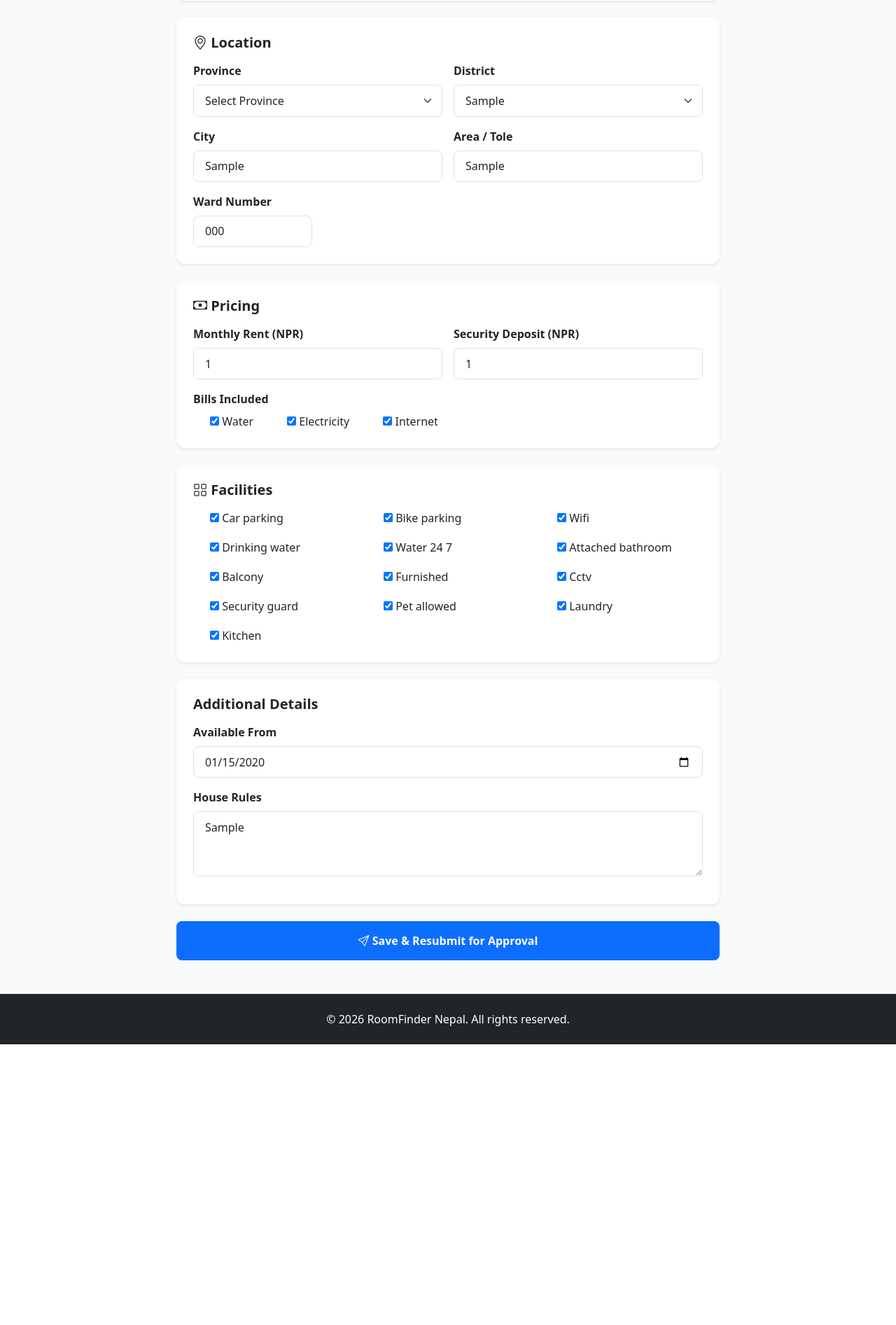
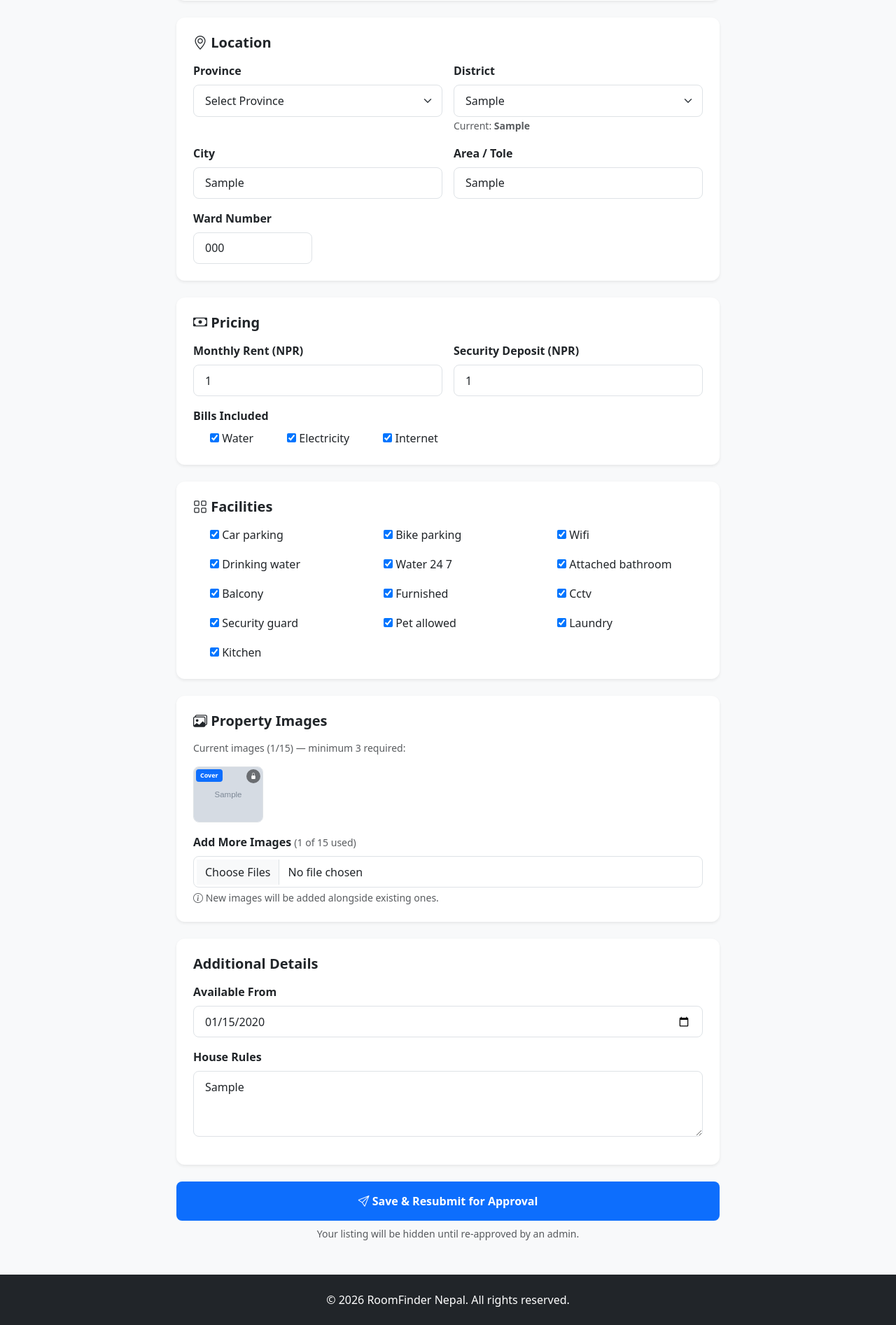
Before and after one commit to Karina-p1/verified-room-finder, a Django app: page /edit/1/ in a window 1280 px wide. Shown: the part 701-2594 px from the top of the page at 70% size. Before the commit the page ends 2193 px from the top, so only its background shows below. Run offline with Django 4.2, Linux system fonts and the light colour scheme; a user stored in the database is signed in; tables that the repository leaves empty hold one stand-in row (values such as "Sample post"); grey boxes marked "Sample" are stand-in pictures.

Commit message:
feat: Add image management functionality to listing edit page

```diff
--- a/roomfinder/apps/listings/templates/listings/edit_listing.html
+++ b/roomfinder/apps/listings/templates/listings/edit_listing.html
@@ -1,7 +1,23 @@
 {% extends 'base.html' %}
 {% block title %}Edit Listing — RoomFinder{% endblock %}
+
 {% block content %}
 <div class="container my-5" style="max-width:800px;">
+
+    <!-- =====================================================
+         DELETE FORMS — must be OUTSIDE the main edit form
+         Browsers do not allow nested <form> tags
+    ====================================================== -->
+    {% for img in listing.images.all %}
+    <form method="POST"
+          action="{% url 'listings:delete_image' img.pk %}"
+          id="delete-form-{{ img.pk }}"
+          style="display:none;">
+        {% csrf_token %}
+    </form>
+    {% endfor %}
+
+    <!-- Page header -->
     <div class="d-flex justify-content-between align-items-center mb-4">
         <h3 class="fw-bold"><i class="bi bi-pencil-square"></i> Edit Listing</h3>
         <a href="{% url 'listings:my_listings' %}" class="btn btn-outline-secondary btn-sm">← My Listings</a>
@@ -12,18 +28,26 @@
         Editing this listing will re-submit it for admin approval.
     </div>
 
+    <!-- MAIN EDIT FORM -->
     <form method="POST" enctype="multipart/form-data">
         {% csrf_token %}
 
+        <!-- Basic Info -->
         <div class="card border-0 shadow-sm p-4 mb-4">
             <h5 class="fw-bold mb-3">Basic Information</h5>
             <div class="mb-3">
                 <label class="form-label fw-semibold">Property Title</label>
                 {{ listing_form.title }}
+                {% if listing_form.title.errors %}
+                    <div class="text-danger small">{{ listing_form.title.errors }}</div>
+                {% endif %}
             </div>
             <div class="mb-3">
                 <label class="form-label fw-semibold">Description</label>
                 {{ listing_form.description }}
+                {% if listing_form.description.errors %}
+                    <div class="text-danger small">{{ listing_form.description.errors }}</div>
+                {% endif %}
             </div>
             <div class="row g-3">
                 <div class="col-md-6">
@@ -37,6 +61,7 @@
             </div>
         </div>
 
+        <!-- Location -->
         <div class="card border-0 shadow-sm p-4 mb-4">
             <h5 class="fw-bold mb-3"><i class="bi bi-geo-alt"></i> Location</h5>
             <div class="row g-3">
@@ -46,11 +71,10 @@
                 </div>
                 <div class="col-md-6">
                     <label class="form-label fw-semibold">District</label>
-                    <select name="district" id="districtSelect" class="form-select">
-                        <option value="{{ listing_form.district.value|default:'' }}">
-                            {{ listing_form.district.value|default:'Select district' }}
-                        </option>
+                    <select name="district" id="districtSelect" class="form-select" required>
+                        <option value="{{ listing.district }}">{{ listing.district }}</option>
                     </select>
+                    <small class="text-muted">Current: <strong>{{ listing.district }}</strong></small>
                 </div>
                 <div class="col-md-6">
                     <label class="form-label fw-semibold">City</label>
@@ -69,6 +93,7 @@
             {{ listing_form.longitude }}
         </div>
 
+        <!-- Pricing -->
         <div class="card border-0 shadow-sm p-4 mb-4">
             <h5 class="fw-bold mb-3"><i class="bi bi-cash"></i> Pricing</h5>
             <div class="row g-3">
@@ -100,6 +125,7 @@
             </div>
         </div>
 
+        <!-- Facilities -->
         <div class="card border-0 shadow-sm p-4 mb-4">
             <h5 class="fw-bold mb-3"><i class="bi bi-grid"></i> Facilities</h5>
             <div class="row g-3">
@@ -114,6 +140,64 @@
             </div>
         </div>
 
+        <!-- Images -->
+        <div class="card border-0 shadow-sm p-4 mb-4">
+            <h5 class="fw-bold mb-3"><i class="bi bi-images"></i> Property Images</h5>
+
+            {% if listing.images.all %}
+                <p class="text-muted small mb-3">
+                    Current images ({{ listing.images.count }}/15) — minimum 3 required:
+                </p>
+                <div class="d-flex flex-wrap gap-2 mb-3">
+                    {% for img in listing.images.all %}
+                    <div style="position:relative;width:100px;height:80px;flex-shrink:0;">
+
+                        <img src="{{ img.image.url }}"
+                             style="width:100px;height:80px;object-fit:cover;border-radius:8px;border:1px solid #dee2e6;display:block;">
+
+                        {% if img.is_primary %}
+                        <span style="position:absolute;top:4px;left:4px;background:#0d6efd;color:white;font-size:9px;padding:2px 6px;border-radius:4px;font-weight:600;z-index:5;">
+                            Cover
+                        </span>
+                        {% endif %}
+
+                        {% if listing.images.count > 3 %}
+                        <button type="button"
+                                onclick="confirmDelete('{{ img.pk }}')"
+                                style="position:absolute;top:4px;right:4px;width:20px;height:20px;border-radius:50%;background:#dc3545;border:2px solid white;color:white;font-size:11px;cursor:pointer;padding:0;line-height:1;z-index:10;">
+                            ✕
+                        </button>
+                        {% else %}
+                        <span style="position:absolute;top:4px;right:4px;width:20px;height:20px;border-radius:50%;background:rgba(0,0,0,0.5);display:flex;align-items:center;justify-content:center;z-index:10;"
+                              title="Minimum 3 images required">
+                            <i class="bi bi-lock-fill text-white" style="font-size:9px;"></i>
+                        </span>
+                        {% endif %}
+
+                    </div>
+                    {% endfor %}
+                </div>
+            {% endif %}
+
+            {% if listing.images.count < 15 %}
+                <label class="form-label fw-semibold">
+                    Add More Images
+                    <small class="text-muted fw-normal">({{ listing.images.count }} of 15 used)</small>
+                </label>
+                <input type="file" name="new_images" class="form-control" multiple accept="image/*">
+                <small class="text-muted mt-1 d-block">
+                    <i class="bi bi-info-circle"></i>
+                    New images will be added alongside existing ones.
+                </small>
+            {% else %}
+                <div class="alert alert-warning py-2 mb-0">
+                    <i class="bi bi-exclamation-triangle"></i>
+                    Maximum 15 images reached. Delete some above to add new ones.
+                </div>
+            {% endif %}
+        </div>
+
+        <!-- Additional Details -->
         <div class="card border-0 shadow-sm p-4 mb-4">
             <h5 class="fw-bold mb-3">Additional Details</h5>
             <div class="mb-3">
@@ -126,38 +210,64 @@
             </div>
         </div>
 
+        {% if listing_form.errors %}
+        <div class="alert alert-danger">
+            <i class="bi bi-exclamation-circle"></i>
+            Please fix the errors above before submitting.
+        </div>
+        {% endif %}
+
         <button type="submit" class="btn btn-primary w-100 py-3 fw-bold">
             <i class="bi bi-send"></i> Save & Resubmit for Approval
         </button>
-    </form>
+        <p class="text-muted text-center mt-2 small">
+            Your listing will be hidden until re-approved by an admin.
+        </p>
+
+    </form><!-- END MAIN FORM -->
+
 </div>
 {% endblock %}
 
 {% block extra_js %}
 {{ districts|json_script:"districts-data" }}
 <script>
+// Finds the hidden delete form by ID and submits it
+// These forms live OUTSIDE the main edit form — no nesting issue
+function confirmDelete(imageId) {
+    if (confirm('Delete this image?')) {
+        document.getElementById('delete-form-' + imageId).submit();
+    }
+}
+
+// District dynamic loading
 const districts = JSON.parse(document.getElementById("districts-data").textContent);
 const provinceSelect = document.querySelector('select[name="province"]');
 const districtSelect = document.getElementById('districtSelect');
-const currentDistrict = "{{ listing_form.district.value|default:'' }}";
+const currentDistrict = "{{ listing.district }}";
 
-function loadDistricts(province) {
+function loadDistricts(province, preselectValue) {
     districtSelect.innerHTML = '<option value="">Select district</option>';
     if (districts[province]) {
         districts[province].forEach(function(d) {
             const opt = document.createElement('option');
             opt.value = d;
             opt.text = d;
-            if (d === currentDistrict) opt.selected = true;
+            if (d === (preselectValue !== undefined ? preselectValue : currentDistrict)) {
+                opt.selected = true;
+            }
             districtSelect.appendChild(opt);
         });
     }
 }
 
+if (provinceSelect && provinceSelect.value) {
+    loadDistricts(provinceSelect.value);
+}
+
 if (provinceSelect) {
-    if (provinceSelect.value) loadDistricts(provinceSelect.value);
     provinceSelect.addEventListener('change', function() {
-        loadDistricts(provinceSelect.value);
+        loadDistricts(provinceSelect.value, '');
     });
 }
 </script>
--- a/roomfinder/apps/listings/urls.py
+++ b/roomfinder/apps/listings/urls.py
@@ -17,4 +17,5 @@ urlpatterns = [
     path('report/<int:pk>/', views.report_listing, name='report_listing'),
     path('ajax/districts/', views.get_districts, name='get_districts'),
     path('mark-rented/<int:pk>/', views.mark_rented, name='mark_rented'),
+    path('image/delete/<int:image_id>/', views.delete_listing_image, name='delete_image'),
 ]
--- a/roomfinder/apps/listings/views.py
+++ b/roomfinder/apps/listings/views.py
@@ -200,7 +200,6 @@ def my_listings(request):
 def edit_listing(request, pk):
     listing = get_object_or_404(Listing, pk=pk, owner=request.user)
 
-    # Get or create facilities
     try:
         facilities_instance = listing.facilities
     except Exception:
@@ -209,15 +208,40 @@ def edit_listing(request, pk):
     if request.method == 'POST':
         listing_form = ListingForm(request.POST, instance=listing)
         facilities_form = FacilitiesForm(request.POST, instance=facilities_instance)
+
+        # Grab district manually since it's a custom JS-populated select
+        district_value = request.POST.get('district', '').strip()
+
         if listing_form.is_valid() and facilities_form.is_valid():
             updated = listing_form.save(commit=False)
+            updated.district = district_value  # ← manually inject it
             updated.status = 'pending'
+            updated.rejection_reason = ''
             updated.save()
+
             fac = facilities_form.save(commit=False)
             fac.listing = updated
             fac.save()
+
+            # Handle optional new images
+            new_images = request.FILES.getlist('new_images')
+            if new_images:
+                current_count = updated.images.count()
+                slots_left = 15 - current_count
+                if slots_left > 0:
+                    for img in new_images[:slots_left]:
+                        ListingImage.objects.create(
+                            listing=updated,
+                            image=img,
+                            is_primary=False
+                        )
+                    if len(new_images) > slots_left:
+                        messages.warning(request, f'Only {slots_left} images added — max 15 total.')
+
             messages.success(request, 'Listing updated and resubmitted for approval.')
             return redirect('listings:my_listings')
+        else:
+            messages.error(request, 'Please fix the errors below.')
     else:
         listing_form = ListingForm(instance=listing)
         facilities_form = FacilitiesForm(instance=facilities_instance)
@@ -237,6 +261,27 @@ def delete_listing(request, pk):
         messages.success(request, 'Listing deleted.')
     return redirect('listings:my_listings')
 
+@login_required
+def delete_listing_image(request, image_id):
+    from .models import ListingImage
+    image = get_object_or_404(ListingImage, pk=image_id, listing__owner=request.user)
+    listing_pk = image.listing.pk
+
+    # Don't allow deleting if only 3 images remain
+    if image.listing.images.count() <= 3:
+        messages.error(request, 'Minimum 3 images required. Cannot delete.')
+        return redirect('listings:edit_listing', pk=listing_pk)
+
+    # If deleting primary image, make next one primary
+    if image.is_primary:
+        next_img = image.listing.images.exclude(pk=image.pk).first()
+        if next_img:
+            next_img.is_primary = True
+            next_img.save()
+
+    image.delete()
+    messages.success(request, 'Image deleted.')
+    return redirect('listings:edit_listing', pk=listing_pk)
 
 @login_required
 def save_listing(request, pk):
--- a/roomfinder/roomfinder/urls.py
+++ b/roomfinder/roomfinder/urls.py
@@ -27,4 +27,4 @@ urlpatterns = [
     path('ads/', include('apps.advertisements.urls')),
     path('panel/', include('apps.admin_panel.urls')),
     path('', include('apps.listings.urls')),   # handles / and /listing/ etc.
-] + static(settings.MEDIA_URL, document_root=settings.MEDIA_ROOT)
+]
```
Also changed, not shown: roomfinder/requirements.txt (added, +32 -0 lines), roomfinder/roomfinder/settings.py (+17 -4 lines).
